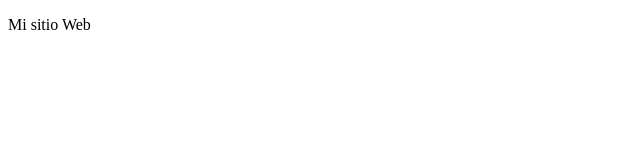
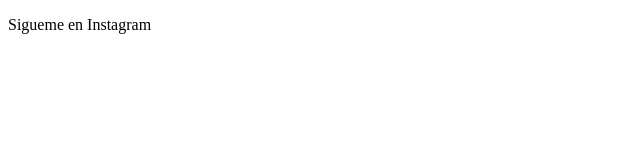
Before and after one commit to jfelipepv/projectDemoPreWork, a plain HTML site: page index.html in a window 1280 px wide. Shown: the full height of the page, 0-640 px from the left. Drawn offline with Linux system fonts and the light colour scheme.

Commit message:
Cambios Instagram

```diff
--- a/index.html
+++ b/index.html
@@ -7,6 +7,6 @@
     <title>Hola Mundo</title>
 </head>
 <body>
-    <p>Mi sitio Web</p>
+    <p>Sigueme en Instagram</p>
 </body>
 </html>
```
